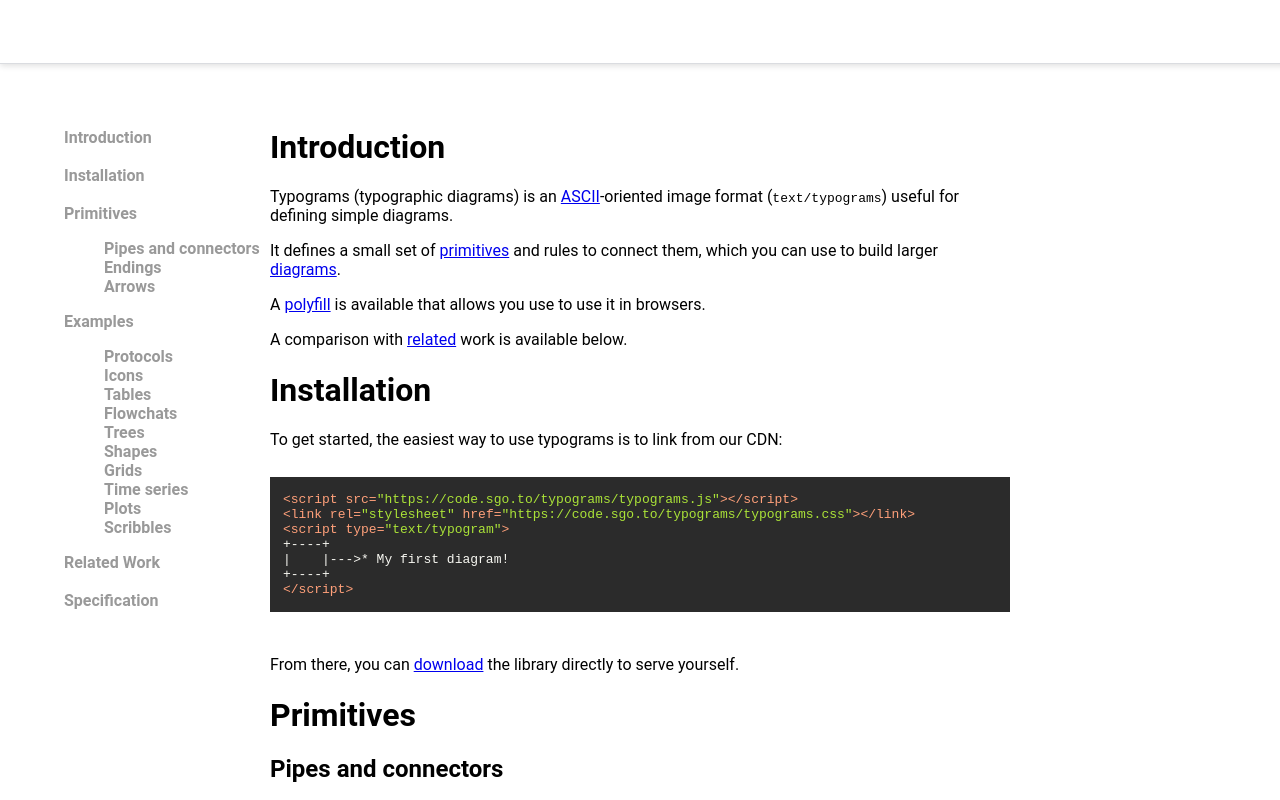
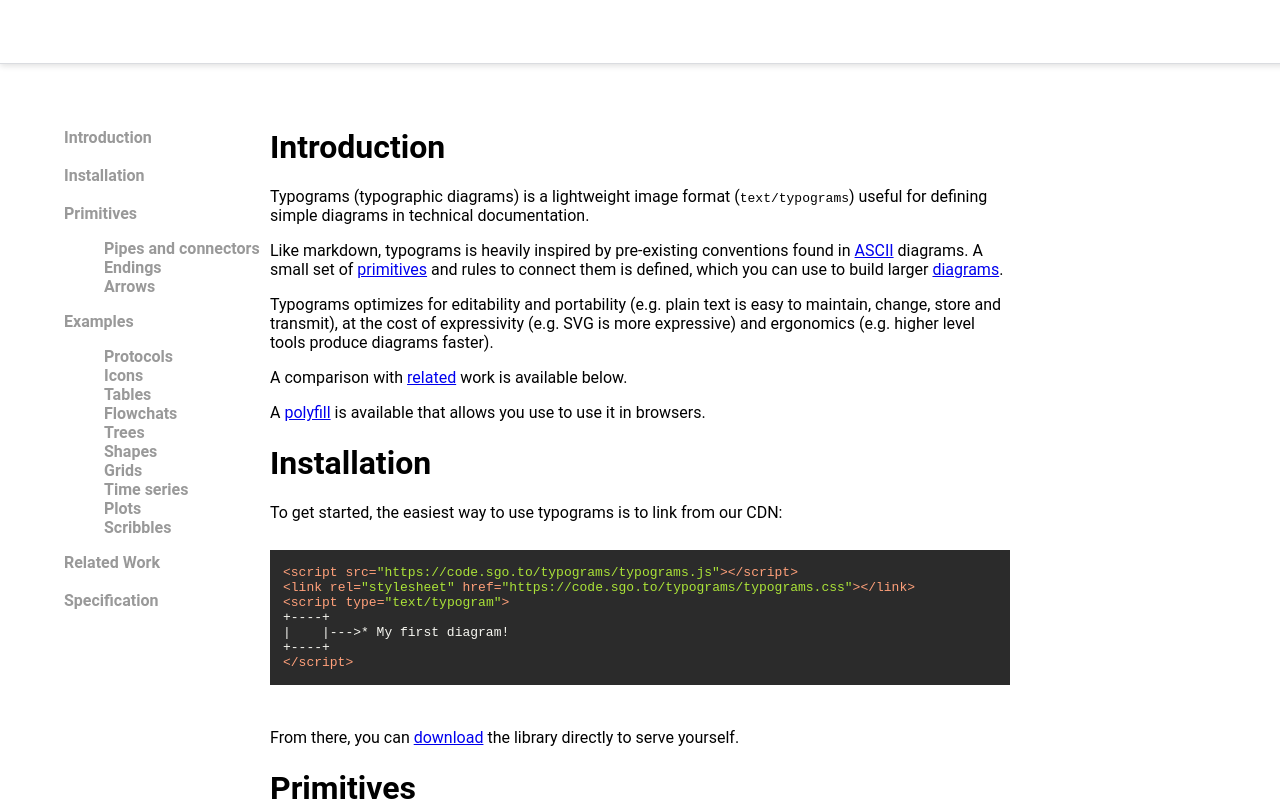
Before and after one commit to google/typograms, a plain HTML site: page index.html in a window 1280 px wide. Drawn offline with nearby package versions, Linux system fonts and the light colour scheme; a web font is replaced by a local one.

Commit message:
Add a better introduction

```diff
--- a/index.html
+++ b/index.html
@@ -92,13 +92,15 @@
 
     <h1 id="introduction">Introduction</h1>
 
-    <p>Typograms (typographic diagrams) is an <a href="https://en.wikipedia.org/wiki/ASCII_art">ASCII</a>-oriented image format (<code>text/typograms</code>) useful for defining simple diagrams.</p>
+    <p>Typograms (typographic diagrams) is a lightweight image format (<code>text/typograms</code>) useful for defining simple diagrams in technical documentation.</p>
 
-    <p>It defines a small set of <a href="#primitives">primitives</a> and rules to connect them, which you can use to build larger <a href="#examples">diagrams</a>.</p>
+    <p>Like markdown, typograms is heavily inspired by pre-existing conventions found in <a href="https://en.wikipedia.org/wiki/ASCII_art">ASCII</a> diagrams. A small set of <a href="#primitives">primitives</a> and rules to connect them is defined, which you can use to build larger <a href="#examples">diagrams</a>.</p>
+
+    <p>Typograms optimizes for editability and portability (e.g. plain text is easy to maintain, change, store and transmit), at the cost of expressivity (e.g. SVG is more expressive) and ergonomics (e.g. higher level tools produce diagrams faster).</p>
+
+    <p>A comparison with <a href="#related">related</a> work is available below.</p>
 
     <p>A <a href="#installation">polyfill</a> is available that allows you use to use it in browsers.</p>
-
-    <p>A comparison with <a href="#related">related</a> work is available below.</p>
 
     <h1 id="installation">Installation</h1>
 
```
